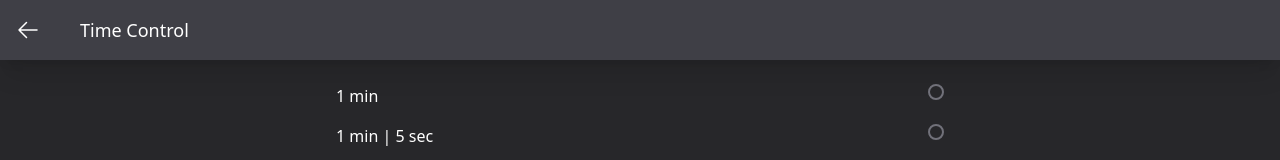
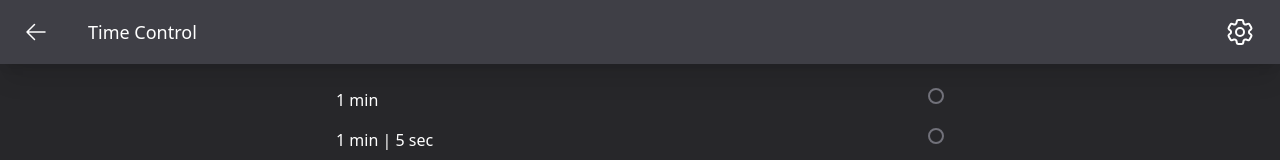
Before and after one commit to mamad-1999/Chess-Clocks, a Next.js app: page /time in a window 1280 px wide. Shown: the top 160 px of the page. Built offline with nearby package versions, Linux system fonts and the light colour scheme.

Commit message:
fit: handel NavBar parameter

```diff
--- a/src/app/components/NavBar.tsx
+++ b/src/app/components/NavBar.tsx
@@ -1,15 +1,27 @@
+"use client"
+
+import { useRouter, usePathname } from "next/navigation"
 import Link from "next/link"
 
 const NavBar = () => {
+    const router = useRouter()
+    const pathName = usePathname()
+
     return (
-        <nav className="bg-zinc-700 p-4 shadow-xl">
+        <nav className="bg-zinc-700 py-4 px-6 shadow-xl flex justify-between items-center">
             <div className="flex items-center justify-start gap-10">
-                <Link href={"/"}>
-                    <svg xmlns="http://www.w3.org/2000/svg" fill="none" viewBox="0 0 24 24" strokeWidth={1.5} stroke="currentColor" className="w-6 h-6 stroke-white cursor-pointer hover:translate-x-1 transition-transform">
-                        <path strokeLinecap="round" strokeLinejoin="round" d="M10.5 19.5L3 12m0 0l7.5-7.5M3 12h18" />
+                <svg onClick={() => router.back()} xmlns="http://www.w3.org/2000/svg" fill="none" viewBox="0 0 24 24" strokeWidth={1.5} stroke="currentColor" className="w-6 h-6 stroke-white cursor-pointer hover:translate-x-1 transition-transform">
+                    <path strokeLinecap="round" strokeLinejoin="round" d="M10.5 19.5L3 12m0 0l7.5-7.5M3 12h18" />
+                </svg>
+                <h3 className="text-white text-lg">{pathName.slice(1) === "time" ? "Time Control" : "App setting"}</h3>
+            </div>
+            <div>
+                {pathName.slice(1) === "time" ? <Link href={"/setting"}>
+                    <svg xmlns="http://www.w3.org/2000/svg" fill="none" viewBox="0 0 24 24" strokeWidth={1.5} stroke="currentColor" className="w-8 h-8 stroke-white cursor-pointer">
+                        <path strokeLinecap="round" strokeLinejoin="round" d="M9.594 3.94c.09-.542.56-.94 1.11-.94h2.593c.55 0 1.02.398 1.11.94l.213 1.281c.063.374.313.686.645.87.074.04.147.083.22.127.324.196.72.257 1.075.124l1.217-.456a1.125 1.125 0 011.37.49l1.296 2.247a1.125 1.125 0 01-.26 1.431l-1.003.827c-.293.24-.438.613-.431.992a6.759 6.759 0 010 .255c-.007.378.138.75.43.99l1.005.828c.424.35.534.954.26 1.43l-1.298 2.247a1.125 1.125 0 01-1.369.491l-1.217-.456c-.355-.133-.75-.072-1.076.124a6.57 6.57 0 01-.22.128c-.331.183-.581.495-.644.869l-.213 1.28c-.09.543-.56.941-1.11.941h-2.594c-.55 0-1.02-.398-1.11-.94l-.213-1.281c-.062-.374-.312-.686-.644-.87a6.52 6.52 0 01-.22-.127c-.325-.196-.72-.257-1.076-.124l-1.217.456a1.125 1.125 0 01-1.369-.49l-1.297-2.247a1.125 1.125 0 01.26-1.431l1.004-.827c.292-.24.437-.613.43-.992a6.932 6.932 0 010-.255c.007-.378-.138-.75-.43-.99l-1.004-.828a1.125 1.125 0 01-.26-1.43l1.297-2.247a1.125 1.125 0 011.37-.491l1.216.456c.356.133.751.072 1.076-.124.072-.044.146-.087.22-.128.332-.183.582-.495.644-.869l.214-1.281z" />
+                        <path strokeLinecap="round" strokeLinejoin="round" d="M15 12a3 3 0 11-6 0 3 3 0 016 0z" />
                     </svg>
-                </Link>
-                <h3 className="text-white text-lg">Time Control</h3>
+                </Link> : null}
             </div>
         </nav>
     )
```
